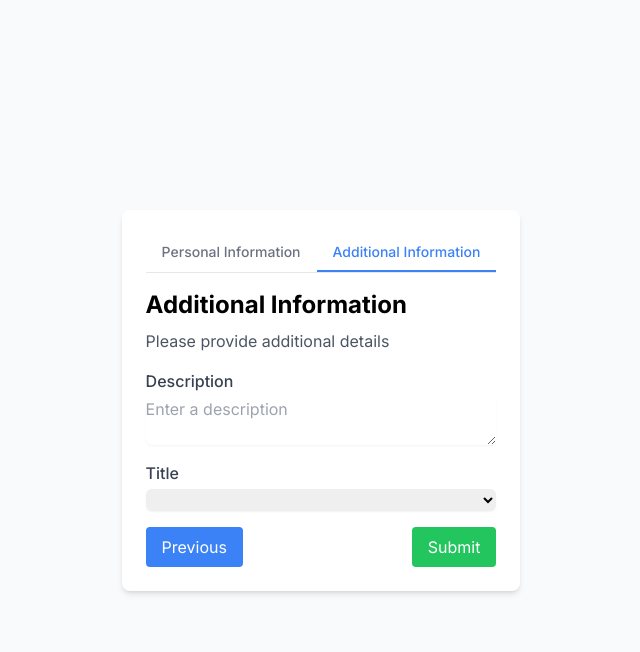
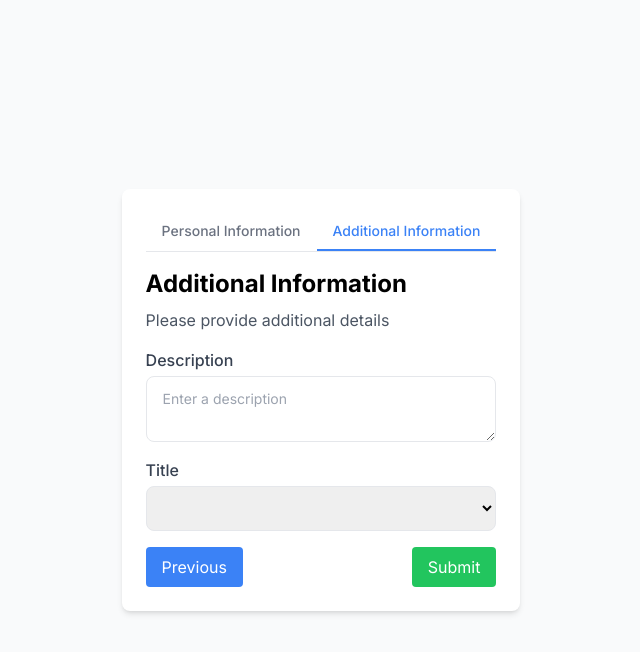
Before and after one commit to bimamib/form-builder, a Vue app: page / in a window 1280 px wide. Both pictures are taken after typing "Sample" into the empty fields and a click on the button "Additional Information". Shown: the top 652 px of the page, without its empty margins (319-959 px from the left). Built offline with nearby package versions, Linux system fonts and the light colour scheme.

Commit message:
Styling input select and text area

```diff
--- a/src/components/FieldRenderer.vue
+++ b/src/components/FieldRenderer.vue
@@ -10,7 +10,7 @@
       v-model="localValue"
       :placeholder="field.placeholder"
       type="text"
-      class="block w-full px-3 py-2 text-sm border border-gray-200 rounded-lg focus:outline-none focus:outline-blue-500 disabled:opacity-50 disabled:pointer-events-none"
+      class="block w-full px-4 py-3 text-sm border border-gray-200 rounded-lg focus:outline-none focus:outline-blue-500 disabled:opacity-50 disabled:pointer-events-none"
     />
 
     <!-- Input Textarea -->
@@ -18,7 +18,7 @@
       v-else-if="field.type === 'textarea'"
       v-model="localValue"
       :placeholder="field.placeholder"
-      class="block w-full mt-1 border-gray-300 rounded-md shadow-sm form-textarea"
+      class="py-3 px-4 block w-full border border-gray-200 rounded-lg text-sm focus:outline-none focus:outline-blue-500 disabled:opacity-50 disabled:pointer-events-none"
     ></textarea>
 
     <!-- Input Radio (Horizontal Layout) -->
@@ -43,7 +43,7 @@
     <div v-else-if="field.type === 'autocomplete'" class="space-y-2">
       <select
         v-model="localValue"
-        class="block w-full mt-1 border-gray-300 rounded-md shadow-sm form-select"
+        class="py-3 px-4 pe-9 block w-full border border-gray-200 rounded-lg text-sm focus:outline-none focus:outline-blue-500 disabled:opacity-50 disabled:pointer-events-none"
       >
         <!-- Placeholder Option: Tampil Pertama Kali Sebelum Pilihan -->
         <option value="" disabled class="text-gray-400">
```
